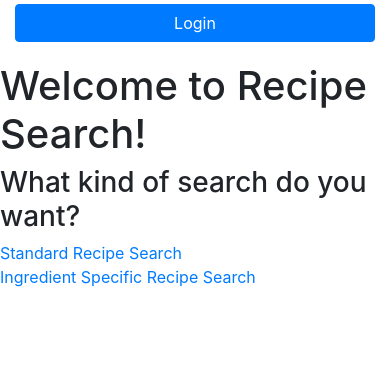
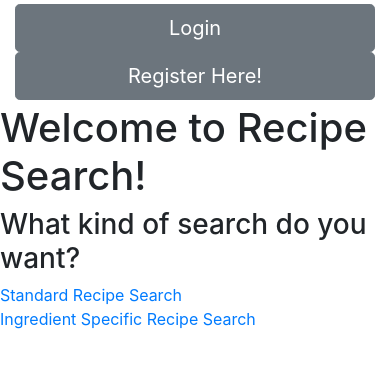
Before and after one commit to JenTseeng/recipe_search_full_stack_app, a Flask app: page / in a window 390 px wide. Shown: the top 368 px of the page. Run offline with Flask 2, Linux system fonts and the light colour scheme; some libraries are stand-ins or nearby versions.

Commit message:
Changed login and registration to modals

```diff
--- a/server.py
+++ b/server.py
@@ -19,11 +19,11 @@ def homepage():
     return render_template("homepage.html")
 
 
-@app.route("/registration")
-def new_user():
-    """Show registration form"""
+# @app.route("/registration")
+# def new_user():
+#     """Show registration form"""
 
-    return render_template("registration.html")
+#     return render_template("registration.html")
 
 
 @app.route("/confirm_registration", methods=['POST'])
@@ -49,11 +49,11 @@ def add_user():
         return redirect("/")
 
 
-@app.route('/login')
-def login():
-    """Login page"""
+# @app.route('/login')
+# def login():
+#     """Login page"""
 
-    return render_template("login.html")
+#     return render_template("login.html")
 
 
 @app.route('/check_login', methods = ["POST"])
--- a/templates/base.html
+++ b/templates/base.html
@@ -3,11 +3,11 @@
 <head>
   <title>Recipe Search!</title>
 
-  <link rel="stylesheet" href="https://stackpath.bootstrapcdn.com/bootstrap/4.3.1/css/bootstrap.min.css" integrity="sha384-ggOyR0iXCbMQv3Xipma34MD+dH/1fQ784/j6cY/iJTQUOhcWr7x9JvoRxT2MZw1T"crossorigin="anonymous">
+  <link rel="stylesheet" href="https://stackpath.bootstrapcdn.com/bootstrap/4.3.1/css/bootstrap.min.css">
 
-  <script src="https://code.jquery.com/jquery-3.3.1.slim.min.js" integrity="sha384-q8i/X+965DzO0rT7abK41JStQIAqVgRVzpbzo5smXKp4YfRvH+8abtTE1Pi6jizo" crossorigin="anonymous"></script>
-  <script src="https://cdnjs.cloudflare.com/ajax/libs/popper.js/1.14.7/umd/popper.min.js" integrity="sha384-UO2eT0CpHqdSJQ6hJty5KVphtPhzWj9WO1clHTMGa3JDZwrnQq4sF86dIHNDz0W1" crossorigin="anonymous"></script>
-  <script src="https://stackpath.bootstrapcdn.com/bootstrap/4.3.1/js/bootstrap.min.js" integrity="sha384-JjSmVgyd0p3pXB1rRibZUAYoIIy6OrQ6VrjIEaFf/nJGzIxFDsf4x0xIM+B07jRM" crossorigin="anonymous"></script>
+  <script src="https://code.jquery.com/jquery-3.3.1.slim.min.js"></script>
+<!--   <script src="https://cdnjs.cloudflare.com/ajax/libs/popper.js/1.14.7/umd/popper.min.js"></script> -->
+  <script src="https://stackpath.bootstrapcdn.com/bootstrap/4.3.1/js/bootstrap.min.js"></script>
 </head>
 
 <body>
@@ -20,12 +20,16 @@
                 <a href="/logout" class="btn btn-primary" role="button" aria-pressed="true">Log Out</a>
 
             {% else %}
-            <a href="/login" class="btn btn-primary" role="button" aria-pressed="true">Login</a>
-            <a class="py-2 d-none d-md-inline-block" href="/registration">Register here!</a>
 
+                <button type="button" class="btn btn-secondary btn-lg" data-toggle="modal" data-target="#login-modal">Login</button>
+                <!-- <button type="button" data-toggle="modal" data-target="#myModal">Launch modal</button> -->
+                <!-- <a href="/login" class="btn btn-primary" role="button" aria-pressed="true">Login</a> -->
+                <!-- <a class="py-2 d-none d-md-inline-block" href="/registration">Register here!</a> -->
+                <button type="button" class="btn btn-secondary btn-lg" data-toggle="modal" data-target="#register-modal">Register Here!</button>
             {% endif %}
         </div>
     </nav>
+
 
     {% for message in get_flashed_messages() %}
 
@@ -34,12 +38,83 @@
     </div>
 
     {% endfor %}
-  <ul>
-
-    </ul>
 
     {% block content %} put your content here {% endblock %}
 
+    <!-- Login Modal -->
+    <div id="login-modal" class="modal fade" role="dialog">
+
+        <div class="modal-dialog">
+
+            <!-- Modal content-->
+            <div class="modal-content">
+                <div class="modal-header">
+                    <h4 class="modal-title">Please Sign In</h4>
+                    <button type="button" class="close" data-dismiss="modal">&times;</button>
+                </div>
+
+                <div class="modal-body">
+                    <form class="form-signin" action="\check_login" method="POST">
+
+                        <img class="mb-4" src="/docs/4.3/assets/brand/bootstrap-solid.svg" alt="" width="72" height="72">
+                        <label for="inputEmail" class="sr-only">Email address</label>
+                        <input type="email" id="inputEmail" name="email" class="form-control" placeholder="Email address" required="" autofocus="">
+                        <label for="inputPassword" class="sr-only">Password</label>
+                        <input type="password" name="pw" id="inputPassword" class="form-control" placeholder="Password" required="">
+
+                        <div class="checkbox mb-3">
+                            <label>
+                                <input type="checkbox" value="remember-me"> Remember me
+                            </label>
+                        </div>
+                        <button class="btn btn-lg btn-primary btn-block" type="submit">Sign in</button>
+
+                    </form>
+                </div>
+
+                <div class="modal-footer">
+                <button type="button" class="btn btn-default" data-dismiss="modal">Close</button>
+                </div>
+            </div>
+        </div>
+    </div>
+
+    <!-- Registration Modal -->
+    <div id="register-modal" class="modal fade" role="dialog">
+
+        <div class="modal-dialog">
+
+            <!-- Modal content-->
+            <div class="modal-content">
+                <div class="modal-header">
+                    <h4 class="modal-title">Please Register Here</h4>
+                    <button type="button" class="close" data-dismiss="modal">&times;</button>
+                </div>
+
+                <div class="modal-body">
+                    <form action="/confirm_registration" method="POST">
+                        <img class="mb-4" src="/docs/4.3/assets/brand/bootstrap-solid.svg" alt="" width="72" height="72">
+                        <label for="inputEmail" class="sr-only">Email address</label>
+                        <input type="email" id="inputEmail" name="email" class="form-control" placeholder="Email address" required="" autofocus="">
+                        <label for="inputPassword" class="sr-only">Password</label>
+                        <input type="password" name="pw" id="inputPassword" class="form-control" placeholder="Password" required="">
+
+                        <div class="checkbox mb-3">
+                            <label>
+                                <input type="checkbox" value="remember-me"> Remember me
+                            </label>
+                        </div>
+
+                        <button class="btn btn-lg btn-primary btn-block" type="submit">Register</button>
+                    </form>
+                </div>
+
+                <div class="modal-footer">
+                <button type="button" class="btn btn-default" data-dismiss="modal">Close</button>
+                </div>
+            </div>
+        </div>
+    </div>
 
 </body>
 </html>
```
Lines whose indentation alone changed are shown as unchanged.
